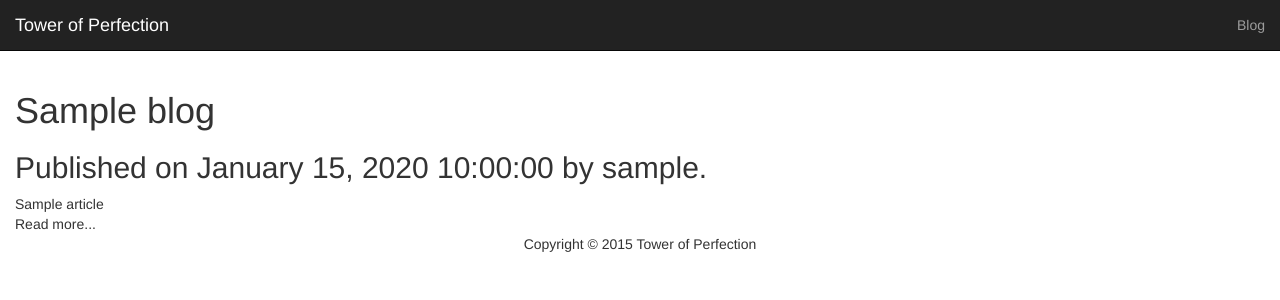
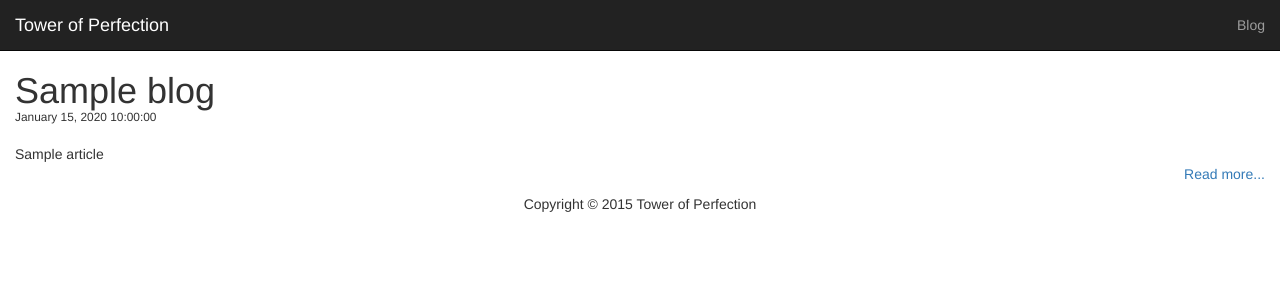
Before and after one commit to buzzbombnc/tower_of_perfection, a Django app: template top_blog/templates/blog_index.html in a window 1280 px wide. Shown: the top 300 px of the page. Run offline with Django 3.2, Linux system fonts and the light colour scheme; the template is opened without the code that fills it: most values are stand-ins (such as "Sample title", 1, 10 or a date in 2020); data that the repository does not hold is empty; some libraries are stand-ins or nearby versions.

Commit message:
Update blog_index CSS/template.

```diff
--- /dev/null
+++ b/top_blog/static/css/blog.css
@@ -0,0 +1,12 @@
+article.blogindex {
+    margin-bottom: 10px;
+}
+/* Blog index titles */
+article.blogindex h1 {
+    margin: 0px;
+}
+/* Blog index dates */
+article.blogindex h2 {
+    margin-top: 0px;
+    margin-bottom: 20px;
+}
--- a/top_blog/templates/blog_index.html
+++ b/top_blog/templates/blog_index.html
@@ -1,16 +1,21 @@
 {% extends "master.html" %}
+{% load static from staticfiles %}
 
 {% block title %}Blog{% endblock %}
 
+{% block head %}
+    <link rel="stylesheet" href="{% static "css/blog.css" %}">
+{% endblock %}
+
 {% block body %}
     {% for blog in blogs %}
-        <article>
+        <article class="blogindex">
             <header>
                 <h1>{{ blog.title }}</h1>
-                <h2>Published on <time datetime="{{ blog.publish_date.isoformat }}">{{ blog.publish_date|date:"F j, Y H:i:s" }}</time> by {{ blog.author.username }}.</h2>
+                <h2 class="small muted"><time datetime="{{ blog.publish_date.isoformat }}">{{ blog.publish_date|date:"F j, Y H:i:s" }}</time></h2>
             </header>
             {{ blog.article }}
-            <footer>Read more...</footer>
+            <footer class="text-right"><a href="#">Read more...</a></footer>
         </article>
     {% endfor %}
 {% endblock %}
```
